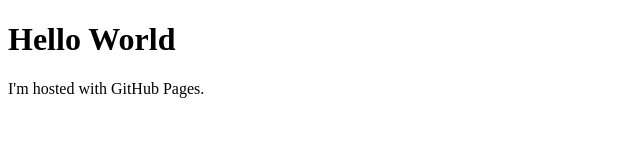
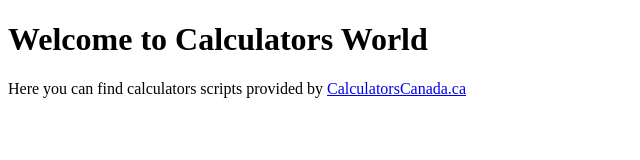
Before and after one commit to CalculatorsCanada/CalculatorsCanada.github.io, a plain HTML site: page index.html in a window 1280 px wide. Shown: the whole page, without its empty margins (0-640 px from the left). Drawn offline with Linux system fonts and the light colour scheme.

Commit message:
title
title added

```diff
--- a/index.html
+++ b/index.html
@@ -1,7 +1,10 @@
 <!DOCTYPE html>
 <html>
+<head>
+	<title>Calculators Canada Scripts</title>
+</head>
 <body>
-<h1>Hello World</h1>
-<p>I'm hosted with GitHub Pages.</p>
+<h1>Welcome to Calculators World</h1>
+<p>Here you can find calculators scripts provided by <a href="http://calculatorscanada.ca" title="Calculators canada">CalculatorsCanada.ca</a></p>
 </body>
 </html>
```
